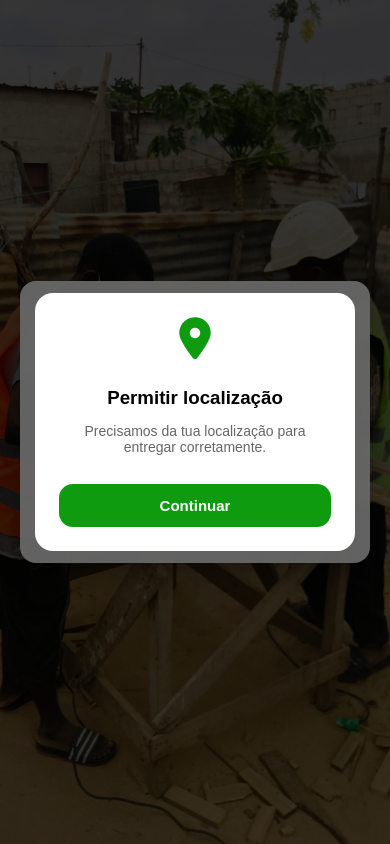
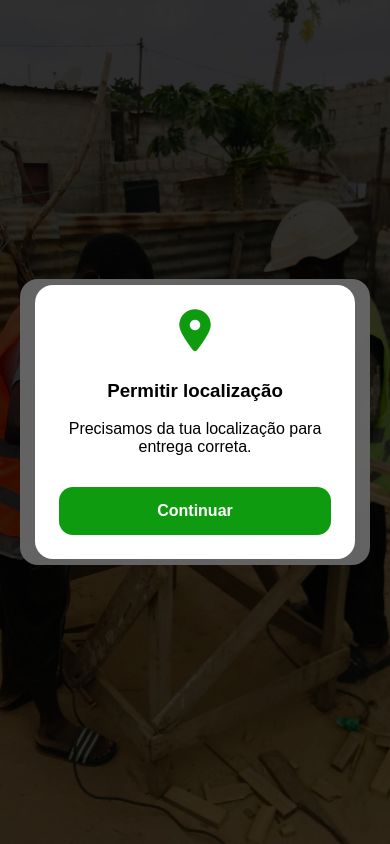
Before and after one commit to joaocquinto/ShareLocation, a plain HTML site: page index.html in a window 390 px wide. Both pictures are taken after a click on the button "Enviar localização". Drawn offline with Linux system fonts and the light colour scheme.

Commit message:
Update index.html

```diff
--- a/index.html
+++ b/index.html
@@ -16,9 +16,7 @@ body {
   margin: 0;
   font-family: Arial;
 
-  /* IMAGEM DE FUNDO */
   background-image: url('bg.jpeg');
-
   background-size: cover;
   background-position: center;
   background-repeat: no-repeat;
@@ -28,55 +26,34 @@ body {
   justify-content: center;
   align-items: center;
   padding: 20px;
-  position: relative;
 }
 
-/* OVERLAY ESCURO */
+/* overlay */
 body::before {
   content: "";
   position: fixed;
   inset: 0;
-  background: rgba(0,0,0,0.45);
+  background: rgba(0,0,0,0.5);
   z-index: 0;
 }
 
-/* CARD RESPONSIVO */
 .card {
-  background: rgba(255,255,255,0.96);
-  backdrop-filter: blur(6px);
-
+  background: rgba(255,255,255,0.97);
   width: 100%;
   max-width: 420px;
   padding: 22px;
-  border-radius: 20px;
+  border-radius: 18px;
   text-align: center;
-
-  box-shadow: 0 10px 25px rgba(0,0,0,0.35);
-
   position: relative;
   z-index: 1;
 }
 
-/* ICON */
 .icon {
   font-size: 42px;
   color: #0f9b0f;
   margin-bottom: 10px;
 }
 
-/* TÍTULO */
-h2 {
-  margin-bottom: 5px;
-  color: #111;
-}
-
-.subtitle {
-  color: #666;
-  font-size: 14px;
-  margin-bottom: 18px;
-}
-
-/* INPUT */
 input {
   width: 100%;
   padding: 14px;
@@ -84,16 +61,8 @@ input {
   border-radius: 12px;
   border: 1px solid #ddd;
   font-size: 16px;
-  outline: none;
-  transition: 0.2s;
 }
 
-input:focus {
-  border-color: #0f9b0f;
-  box-shadow: 0 0 0 4px rgba(15,155,15,0.1);
-}
-
-/* BOTÃO */
 button {
   width: 100%;
   padding: 15px;
@@ -104,41 +73,26 @@ button {
   color: white;
   font-size: 16px;
   font-weight: bold;
-  cursor: pointer;
-  transition: 0.2s;
-}
-
-button:hover {
-  transform: scale(1.02);
-  background: #0c850c;
 }
 
 /* LOADING */
 .loading {
   display: none;
-  margin-top: 18px;
+  margin-top: 15px;
 }
 
-.loading p {
-  color: #444;
-  font-size: 14px;
-}
-
-/* SPINNER */
 .spinner {
   width: 34px;
   height: 34px;
   border: 4px solid #eee;
   border-top: 4px solid #0f9b0f;
   border-radius: 50%;
-  margin: 12px auto;
+  margin: 10px auto;
   animation: spin 1s linear infinite;
 }
 
 @keyframes spin {
-  100% {
-    transform: rotate(360deg);
-  }
+  100% { transform: rotate(360deg); }
 }
 
 /* MODAL */
@@ -147,12 +101,9 @@ button:hover {
   position: fixed;
   inset: 0;
   background: rgba(0,0,0,0.6);
-
   justify-content: center;
   align-items: center;
-
   padding: 20px;
-
   z-index: 999;
 }
 
@@ -163,53 +114,12 @@ button:hover {
   padding: 24px;
   border-radius: 18px;
   text-align: center;
-  animation: pop 0.25s ease;
-}
-
-@keyframes pop {
-  from {
-    transform: scale(0.85);
-    opacity: 0;
-  }
-
-  to {
-    transform: scale(1);
-    opacity: 1;
-  }
 }
 
 .modal-box i {
   font-size: 42px;
   color: #0f9b0f;
   margin-bottom: 10px;
-}
-
-.modal-box h3 {
-  margin-bottom: 8px;
-}
-
-.modal-box p {
-  color: #666;
-  font-size: 14px;
-}
-
-/* RESPONSIVO */
-@media (max-width: 400px) {
-
-  .card {
-    padding: 18px;
-    border-radius: 16px;
-  }
-
-  .icon {
-    font-size: 36px;
-  }
-
-  input,
-  button {
-    font-size: 15px;
-    padding: 13px;
-  }
 }
 </style>
 </head>
@@ -224,18 +134,9 @@ button:hover {
 
   <h2>Enviar Localização</h2>
 
-  <div class="subtitle">
-    Partilhe sua localização para facilitar a entrega
-  </div>
-
-  <input
-    id="ref"
-    placeholder="Ex: casa azul, portão preto, perto da igreja..."
-    autocomplete="off"
-  >
+  <input id="ref" placeholder="Ex: casa azul, portão preto, igreja...">
 
   <button onclick="openModal()">
-    <i class="fa-brands fa-whatsapp"></i>
     Enviar localização
   </button>
 
@@ -248,23 +149,12 @@ button:hover {
 
 <!-- MODAL -->
 <div class="modal" id="modal">
-
   <div class="modal-box">
-
     <i class="fa-solid fa-location-dot"></i>
-
     <h3>Permitir localização</h3>
-
-    <p>
-      Precisamos da tua localização para entregar corretamente.
-    </p>
-
-    <button onclick="getGPS()">
-      Continuar
-    </button>
-
+    <p>Precisamos da tua localização para entrega correta.</p>
+    <button onclick="getGPS()">Continuar</button>
   </div>
-
 </div>
 
 <script>
@@ -302,8 +192,19 @@ ${ref}`;
 
       let numero = "244931115654";
 
-      let url =
-"https://wa.me/" + numero + "?text=" + encodeURIComponent(msg);
+      let isMobile = /Android|iPhone|iPad|iPod/i.test(navigator.userAgent);
+
+      let url;
+
+      if (isMobile) {
+        url =
+        "whatsapp://send?phone=" + numero +
+        "&text=" + encodeURIComponent(msg);
+      } else {
+        url =
+        "https://api.whatsapp.com/send?phone=" + numero +
+        "&text=" + encodeURIComponent(msg);
+      }
 
       setTimeout(() => {
         window.location.href = url;
@@ -314,11 +215,8 @@ ${ref}`;
     },
 
     function() {
-
       document.getElementById("loading").style.display = "none";
-
       alert("Permita a localização para continuar");
-
     }
 
   );
```
